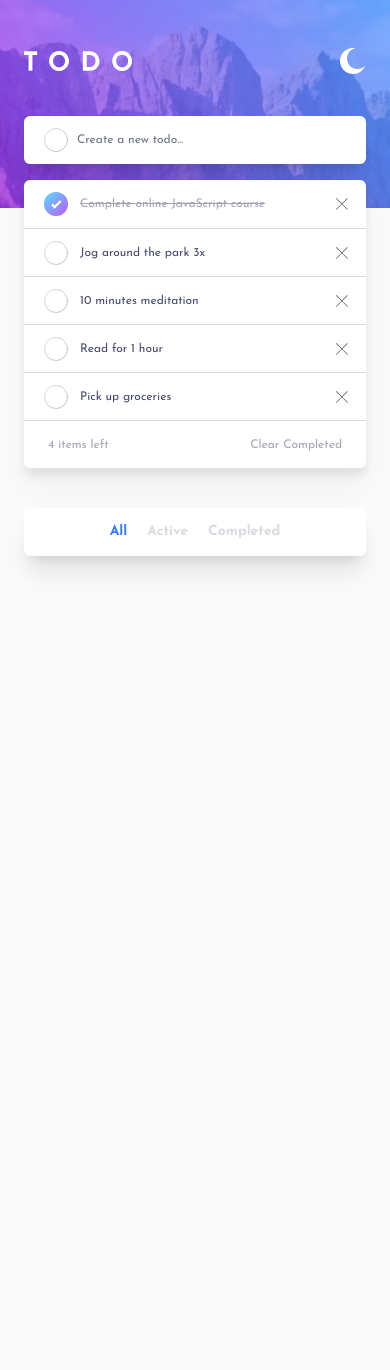
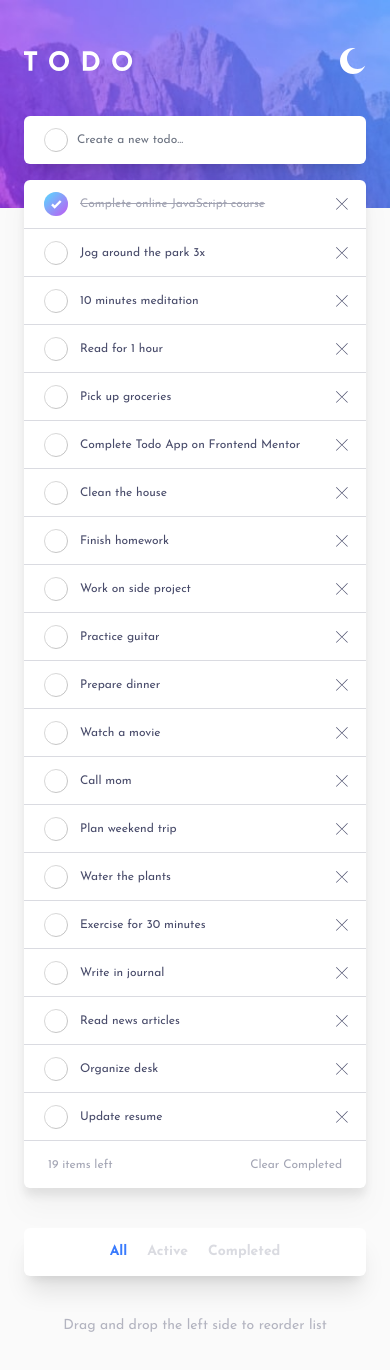
Before and after one commit to Hugo-Farias/fem-todo-app, a React (Vite) app: page / in a window 390 px wide. Shown: the top 1370 px of the page. Before the commit the page ends 844 px from the top, so only its background shows below. Built offline with nearby package versions, Linux system fonts and the light colour scheme.

Commit message:
UI for mobile possibly done

```diff
--- a/src/App.tsx
+++ b/src/App.tsx
@@ -15,6 +15,7 @@ import {
 import { AnimatePresence, Reorder, motion } from "framer-motion";
 import ListItem from "./component/ListItem.tsx";
 import Filter from "./component/Filter.tsx";
+import useInputType from "./hooks/useInputType.ts";
 
 const dummy = [
   { id: 1, name: "Complete online JavaScript course", marked: true },
@@ -22,6 +23,21 @@ const dummy = [
   { id: 3, name: "10 minutes meditation", marked: false },
   { id: 4, name: "Read for 1 hour", marked: false },
   { id: 5, name: "Pick up groceries", marked: false },
+  { id: 6, name: "Complete Todo App on Frontend Mentor", marked: false },
+  { id: 7, name: "Clean the house", marked: false },
+  { id: 8, name: "Finish homework", marked: false },
+  { id: 9, name: "Work on side project", marked: false },
+  { id: 10, name: "Practice guitar", marked: false },
+  { id: 11, name: "Prepare dinner", marked: false },
+  { id: 12, name: "Watch a movie", marked: false },
+  { id: 13, name: "Call mom", marked: false },
+  { id: 14, name: "Plan weekend trip", marked: false },
+  { id: 15, name: "Water the plants", marked: false },
+  { id: 16, name: "Exercise for 30 minutes", marked: false },
+  { id: 17, name: "Write in journal", marked: false },
+  { id: 18, name: "Read news articles", marked: false },
+  { id: 19, name: "Organize desk", marked: false },
+  { id: 20, name: "Update resume", marked: false },
 ];
 
 export type dataType = typeof dummy;
@@ -29,7 +45,8 @@ export type dataType = typeof dummy;
 export type filterT = "all" | "active" | "completed";
 
 function App() {
-  const inputRef = useRef<ElementRef<"input">>(null);
+  const inputType = useInputType();
+  const textInputRef = useRef<ElementRef<"input">>(null);
   const [filter, setFilter] = useState<filterT>("all");
   const [data, setData] = useState<dataType>(dummy);
   const [darkmode, setDarkmode] = useState<boolean>(
@@ -38,6 +55,8 @@ function App() {
       window.matchMedia("(prefers-color-scheme: dark)").matches,
     ),
   );
+
+  console.log(inputType);
 
   useEffect(() => {
     document.documentElement.setAttribute(
@@ -48,15 +67,15 @@ function App() {
   }, [darkmode]);
 
   const handleAdd = function () {
-    if (!inputRef.current) return;
-    const value = inputRef.current.value;
+    if (!textInputRef.current) return;
+    const value = textInputRef.current.value;
     if (!value) return;
-    inputRef.current.value = "";
+    textInputRef.current.value = "";
     setData((prev) => addToList(prev, value));
   };
 
   return (
-    <div className="px-6 font-josefin text-xsm font-normal">
+    <div className="min-w-[320px] px-6 font-josefin text-xsm font-normal">
       <header className="my-12 flex h-5 flex-wrap justify-between">
         <img src={logo} alt="Todo App Logo" />
         <button onClick={() => setDarkmode((prev) => !prev)}>
@@ -75,7 +94,7 @@ function App() {
             className="h-full w-full rounded-md border-transparent bg-transparent px-13 text-xsm"
             type="text"
             placeholder="Create a new todo..."
-            ref={inputRef}
+            ref={textInputRef}
             onKeyDown={(e) => {
               if (e.key !== "Enter") return;
               return handleAdd();
@@ -131,6 +150,9 @@ function App() {
       <div className="h-12 rounded-md bg-bkg shadow-xl">
         <Filter filter={(t) => setFilter(t)} active={filter} />
       </div>
+      <footer className="mt-10 flex select-none justify-center pb-20 text-sm text-content/40">
+        {`Drag and drop ${inputType === "touch" ? "the left side" : ""} to reorder list`}
+      </footer>
     </div>
   );
 }
```
